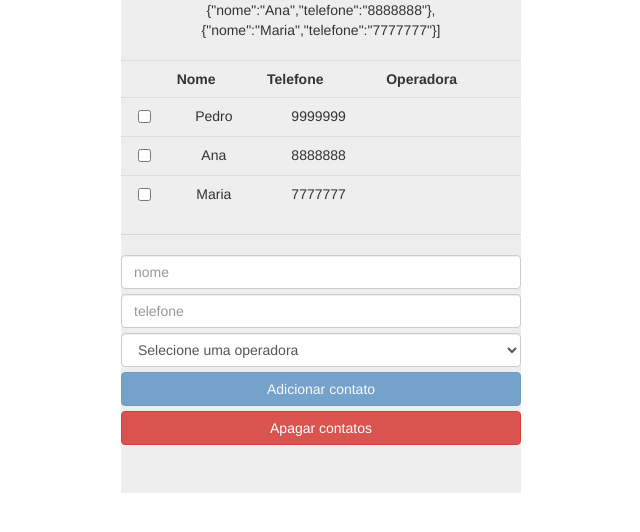
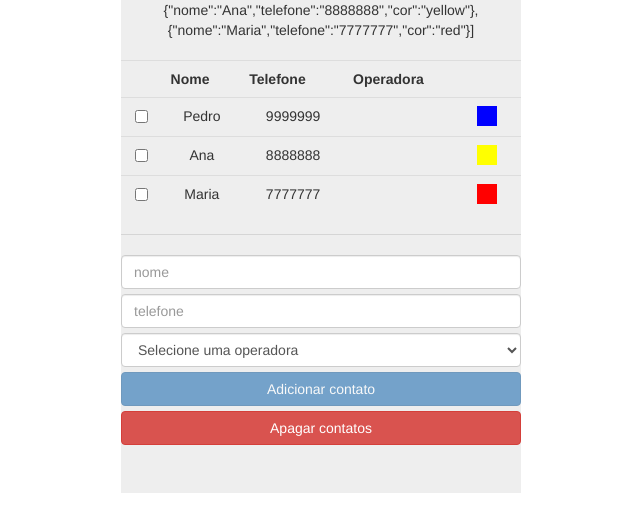
Before and after one commit to Montanheiro/CursoAngularJS, a plain HTML site: page Hello word/index.html in a window 1280 px wide. Shown: the part 144-676 px from the top of the page, without its empty margins (319-959 px from the left). Drawn offline with nearby package versions, Linux system fonts and the light colour scheme.

Commit message:
ng-style para mudar CSS dinamicamente

```diff
--- a/Hello word/index.html
+++ b/Hello word/index.html
@@ -30,9 +30,9 @@
 		angular.module('listaTelefonica').controller("listaTelefonicaCtrl", function ($scope){
 			$scope.app = "Lista Telefonica";
 			$scope.contatos = [
-				{nome: "Pedro", telefone: "9999999"},
-				{nome: "Ana", telefone: "8888888"},
-				{nome: "Maria", telefone: "7777777"}
+				{nome: "Pedro", telefone: "9999999", cor: "blue"},
+				{nome: "Ana", telefone: "8888888", cor: "yellow"},
+				{nome: "Maria", telefone: "7777777", cor: "red"}
 			];
 			$scope.operadoras = [
 				{nome: "Oi", codigo: 14, categoria: "Celular"},
@@ -65,12 +65,14 @@
 				<th>Nome</th>
 				<th>Telefone</th>
 				<th>Operadora</th>
+				<th></th>
 			</tr>
 			<tr ng-class="{'selecionado negrito': contato.selecionado}" ng-repeat="contato in contatos">
 				<td><input type="checkbox" ng-model="contato.selecionado"></td>
 				<td>{{contato.nome}}</td>
 				<td>{{contato.telefone}}</td>
 				<td>{{contato.operadora.nome}}</td>
+				<td><div style="width: 20px; height: 20px;" ng-style="{'background-color': contato.cor}"></div></td>
 			</tr>
 		</table>
 		<hr/>
```
